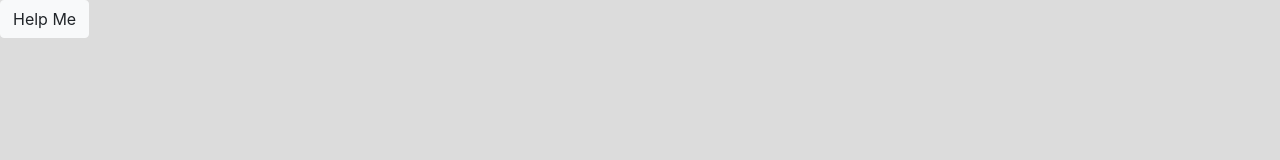
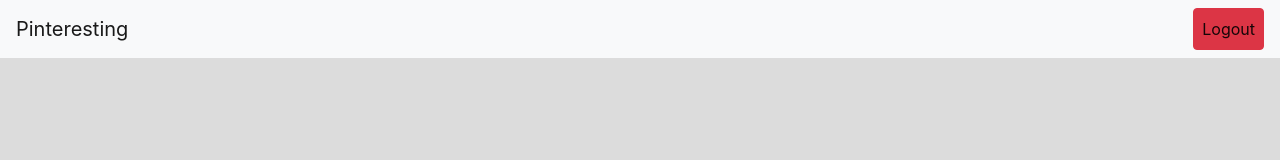
Before and after one commit to maggieisgreene/pinterest, a website built with webpack: page src/index.html in a window 1280 px wide. Built offline with nearby package versions, Linux system fonts and the light colour scheme.

Commit message:
Added navbar html

```diff
--- a/src/index.html
+++ b/src/index.html
@@ -7,6 +7,22 @@
   <title>Pinterest</title>
 </head>
 <body>
-  <button class="btn btn-light">Help Me</button>
+  <nav class="navbar navbar-expand-lg navbar-light bg-light">
+    <a class="navbar-brand" href="#">Pinteresting</a>
+    <button class="navbar-toggler" type="button" data-toggle="collapse" data-target="#navbarSupportedContent" aria-controls="navbarSupportedContent" aria-expanded="false" aria-label="Toggle navigation">
+      <span class="navbar-toggler-icon"></span>
+    </button>
+
+    <div class="collapse navbar-collapse" id="navbarSupportedContent">
+      <ul class="navbar-nav ml-auto">
+        <li class="nav-item active">
+          <button class="nav-link btn btn-danger hide" id="navbar-button-logout">Logout</button>
+        </li>
+      </ul>
+    </div>
+  </nav>
+
+  <div id="auth"></div>
+
 </body>
 </html>
```
